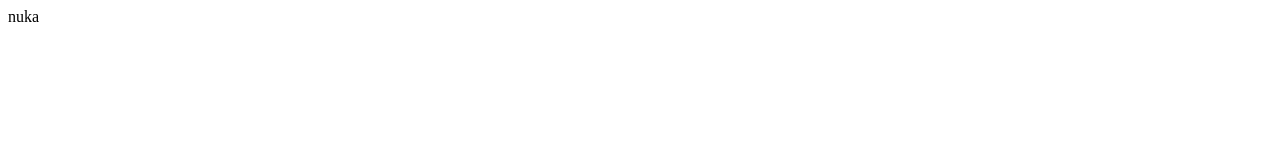
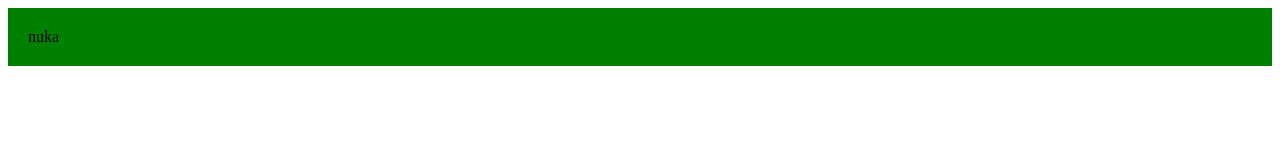
Before and after one commit to dachi6969/testRepository, a plain HTML site: page index.html in a window 1280 px wide. Drawn offline with Linux system fonts and the light colour scheme.

Commit message:
this is test change in main brench

```diff
--- a/index.html
+++ b/index.html
@@ -2,7 +2,10 @@
 <html lang="en">
 <head>
     <style>
-
+        div {
+            background-color: green;
+            padding: 20px;
+        }
     </style>
     <link>
     <meta charset="UTF-8">
```
